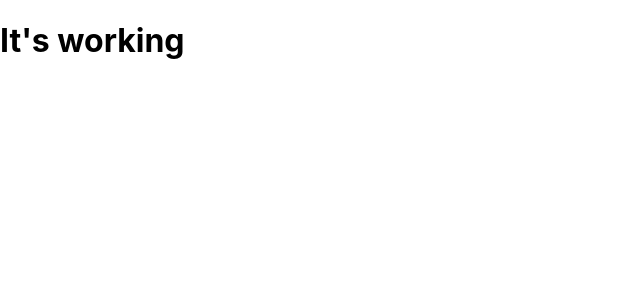
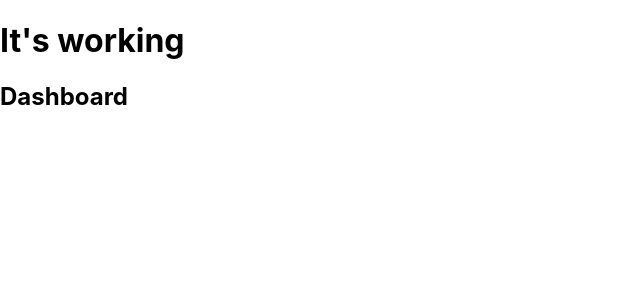
Before and after one commit to gabrielripardo/Pharma_Inc, a React (Create React App) app: page / in a window 1280 px wide. Shown: the top 300 px of the page, without its empty margins (0-640 px from the left). Built offline with nearby package versions, Linux system fonts and the light colour scheme.

Commit message:
add Home page

```diff
--- a/src/App.tsx
+++ b/src/App.tsx
@@ -1,7 +1,11 @@
+import Home from "./pages/Home";
+
 function App() {
   return (
     <>
       <h1>It's working</h1>
+
+      <Home/>
     </>
   );
 }
--- /dev/null
+++ b/src/pages/Home.jsx
@@ -0,0 +1,7 @@
+export default function Home() {
+    return (
+        <>
+            <h2>Dashboard</h2>
+        </>
+    )
+}
```
